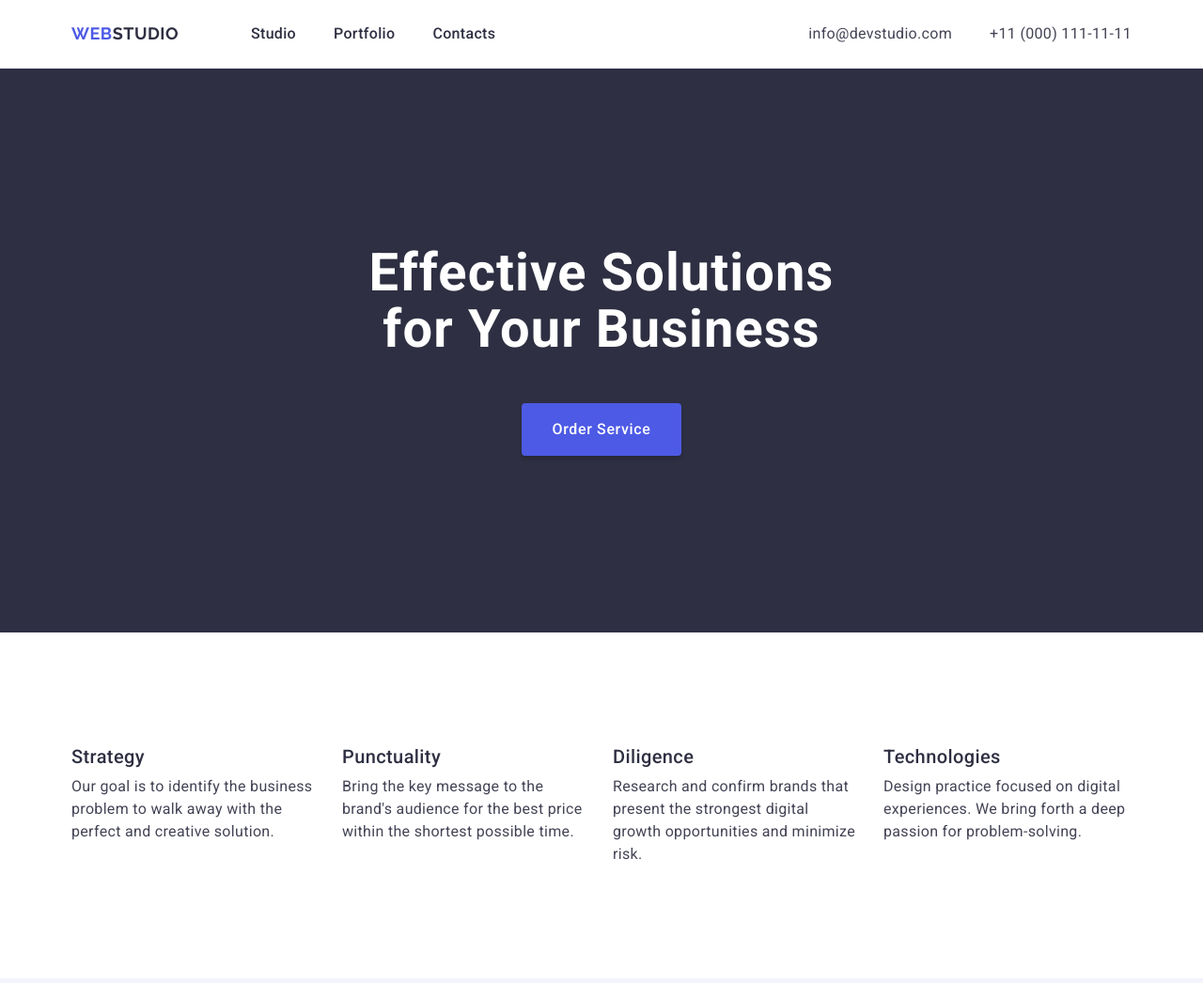
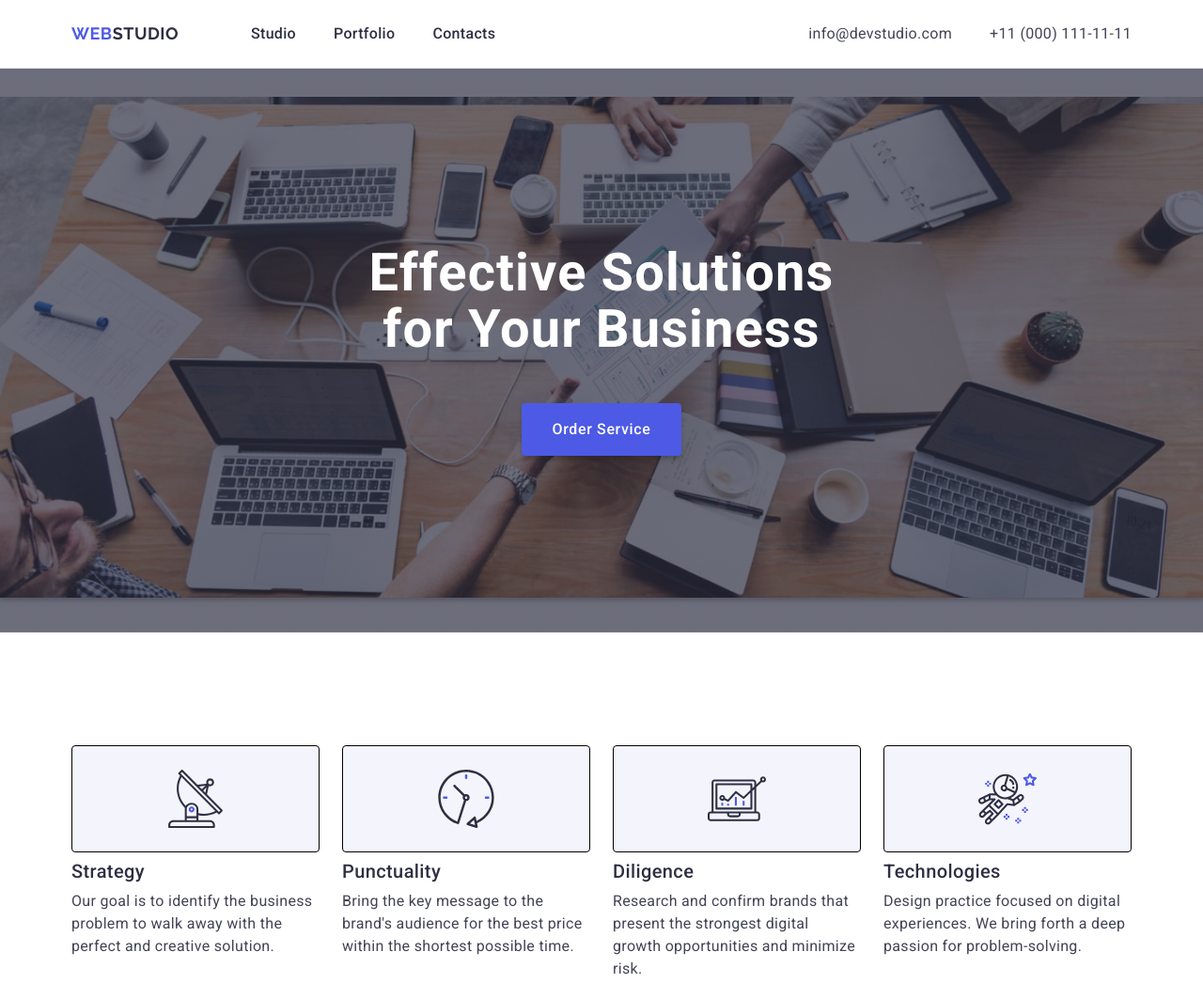
Before and after one commit to dgold4545/goit-markup-hw-04, a plain HTML site: page index.html in a window 1280 px wide. Shown: the top 1046 px of the page at 94% size. Drawn offline with nearby package versions, Linux system fonts and the light colour scheme.

Commit message:
add icon

```diff
--- a/css/styles.css
+++ b/css/styles.css
@@ -125,6 +125,7 @@ body {
 }
 
 .nav__link {
+  position: relative;
   font-weight: 500;
   line-height: 1.5;
   letter-spacing: 0.02em;
@@ -132,6 +133,18 @@ body {
   padding-top: 24px;
   padding-bottom: 24px;
   display: block;
+}
+
+.nav__link:active::after {
+  content: '';
+  display: block;
+  width: 100%;
+  height: 2px;
+  border-radius: 2px;
+  background-color: var(--ocean);
+  position: absolute;
+  bottom: 0px;
+
 }
 
 .nav__link:hover,
@@ -180,7 +193,10 @@ address {
 /* start - hero section */
 
 .hero {
-  background-color: var(--navy-blue);
+  background-image: linear-gradient(rgba(46, 47, 66,0.7), rgba(46, 47, 66,0.7)), url(../images/bg/people-office.jpg);
+  background-position: center center;
+  background-size: contain;
+  background-repeat: no-repeat;
   padding: 188px 0;
 }
 
@@ -239,6 +255,19 @@ address {
 .quality-list__item {
   width: calc((100% - 72px) / 4);
 }
+
+.quality-list__container {
+  background-color: var(--cloud);
+  padding: 24px 100px;
+  display: flex;
+  justify-content: center;
+  align-items: center;
+  border: 1px solid #000;
+  margin-bottom: 8px;
+  border-radius: 4px;
+}
+
+
 .quality-list__title {
   font-weight: 500;
   font-size: 20px;
--- a/index.html
+++ b/index.html
@@ -66,6 +66,11 @@
 
           <ul class="quality-list">
             <li class="quality-list__item">
+              <div class="quality-list__container">
+                <svg class="quality-list__icon" width="64" height="64">
+                  <use href="./images/svg/icons.svg#icon-antenna">
+                </svg>
+              </div>
               <h3 class="quality-list__title">Strategy</h3>
               <p class="quality-list__description">
                 Our goal is to identify the business problem to walk away with
@@ -73,6 +78,11 @@
               </p>
             </li>
             <li class="quality-list__item">
+              <div class="quality-list__container">
+                <svg class="quality-list__icon" width="64" height="64">
+                  <use href="./images/svg/icons.svg#icon-clock">
+                </svg>
+              </div>
               <h3 class="quality-list__title">Punctuality</h3>
               <p class="quality-list__description">
                 Bring the key message to the brand's audience for the best price
@@ -80,6 +90,11 @@
               </p>
             </li>
             <li class="quality-list__item">
+              <div class="quality-list__container">
+                <svg class="quality-list__icon" width="64" height="64">
+                  <use href="./images/svg/icons.svg#icon-diagram">
+                </svg>
+              </div>
               <h3 class="quality-list__title">Diligence</h3>
               <p class="quality-list__description">
                 Research and confirm brands that present the strongest digital
@@ -87,6 +102,11 @@
               </p>
             </li>
             <li class="quality-list__item">
+              <div class="quality-list__container">
+                <svg class="quality-list__icon" width="64" height="64">
+                  <use href="./images/svg/icons.svg#icon-astronaut">
+                </svg>
+              </div>
               <h3 class="quality-list__title">Technologies</h3>
               <p class="quality-list__description">
                 Design practice focused on digital experiences. We bring forth a
```
Also changed, not shown: 2 other files.
